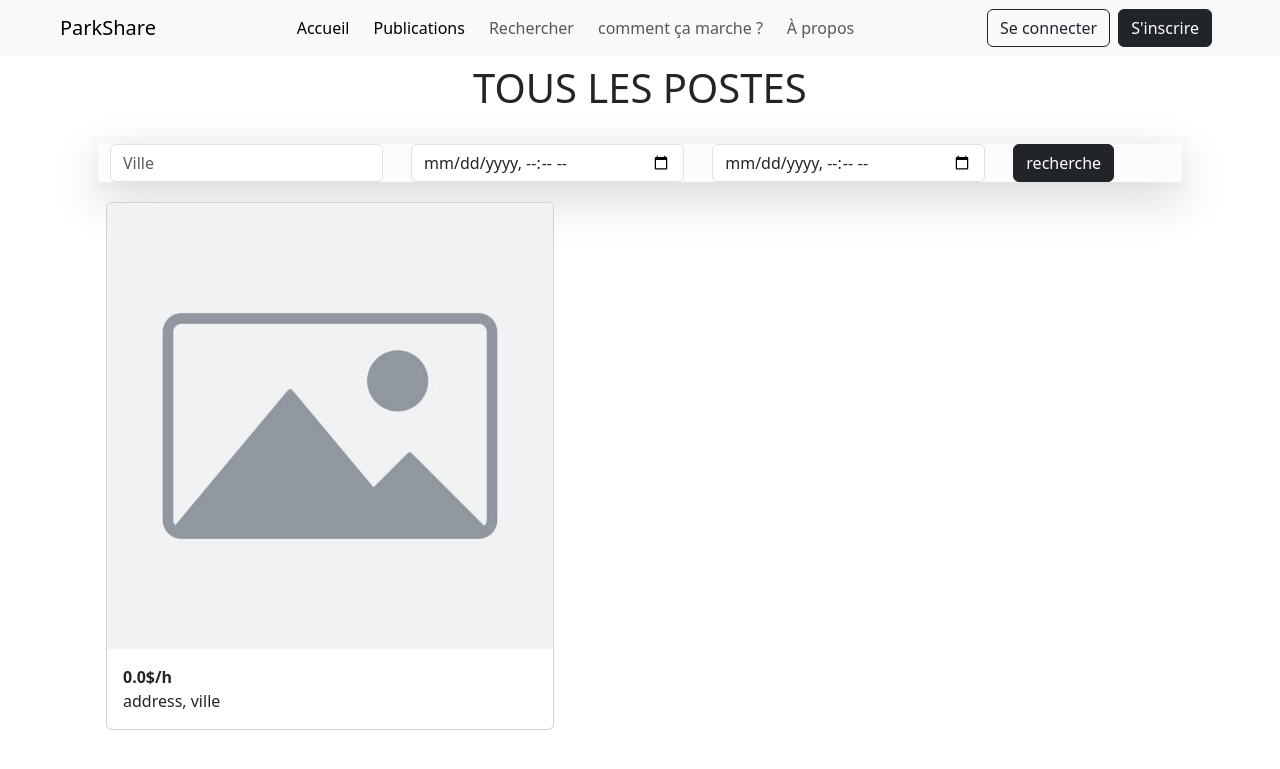
After one commit to Justin-Coulombe/projet-web, a Flask app: page /publications/ in a window 1280 px wide. The commit adds this page. Shown: the top 769 px of the page. Run offline with Flask 3, Linux system fonts and the light colour scheme; data comes from the database, SQL or seed files in the repository.

Commit message:
finalisation récit 12-22

```diff
--- a/Database/bd.py
+++ b/Database/bd.py
@@ -13,7 +13,7 @@ def init_database():
     _create_admin_user()
     _create_empty_publication()
 
-def get_publications(params):
+def get_publications_with_city_date(params):
     conn = _create_connection()
     cursor = conn.cursor()
     command = 'SELECT * FROM  Publication WHERE city LIKE ? AND DATE(start) <= DATE(?) AND DATE(end) >= DATE(?)'
@@ -23,20 +23,37 @@ def get_publications(params):
 
     publications = []
     for item in results:
-        publications.append(publication(item[0],item[1],item[2],item[3],item[4],item[5],item[6],item[7],item[8],item[9],item[10]))
+        publications.append(publication(item[0],item[1],item[2],item[3],item[4],item[5],item[6],item[7],item[8],item[9]))
 
     return publications
 
-def get_publication_t():
+def get_all_publications():
     conn = _create_connection()
     cursor = conn.cursor()
-    command = 'SELECT * FROM  Publication WHERE ville LIKE ?'
-    cursor.execute(command, ('ville',))
-    res = cursor.fetchall()
+    command = 'SELECT * FROM  Publication WHERE city LIKE "%"'
+    cursor.execute(command)
+    results = cursor.fetchall()
     _close_connection(conn,cursor)
-    return res
 
+    publications = []
+    for item in results:
+        publications.append(publication(item[0],item[1],item[2],item[3],item[4],item[5],item[6],item[7],item[8],item[9]))
 
+    return publications
+
+def get_sample_publications_limit(limite):
+    conn = _create_connection()
+    cursor = conn.cursor()
+    command = 'SELECT * FROM  Publication ORDER BY RANDOM() LIMIT ?'
+    cursor.execute(command, (limite,))
+    results = cursor.fetchall()
+    _close_connection(conn,cursor)
+
+    publications = []
+    for item in results:
+        publications.append(publication(item[0],item[1],item[2],item[3],item[4],item[5],item[6],item[7],item[8],item[9]))
+
+    return publications
 
 
 def _create_connection():
@@ -67,7 +84,7 @@ def _create_admin_user():
 
 def _create_empty_publication():
     command = "INSERT INTO Publication"\
-    " VALUES (NULL, (SELECT id FROM User WHERE nom = 'admin'), 'address', 0 , '1970-01-01', '3000-01-01','ville','extérieur', NULL ,30,30)"
+    " VALUES (NULL, (SELECT id FROM User WHERE nom = 'admin'), 'address', 0 , '1970-01-01 00:00', '3000-01-01 00:00','ville','extérieur', NULL ,30)"
     conn = _create_connection()
     cursor = conn.cursor()
     cursor.execute(command)
--- a/Database/objects.py
+++ b/Database/objects.py
@@ -1,5 +1,5 @@
 class publication:
-    def __init__(self, pId, pAuthor,pAddress, pPrice,pDebut,pFin,pCity,pLocation,pImgUrl,pPlaceMax, pPlaceDispo):
+    def __init__(self, pId, pAuthor,pAddress, pPrice,pDebut,pFin,pCity,pLocation,pImgUrl,pOpenPlace):
         self.id = pId
         self.author_id = pAuthor
         self.address = pAddress
@@ -9,11 +9,10 @@ class publication:
         self.city = pCity
         self.location = pLocation
         self.img = pImgUrl
-        self.place_max = pPlaceMax
-        self.place_open = pPlaceDispo
+        self.open_place = pOpenPlace
 
     def to_dict(self):
         return {'id':self.id , 'author': self.author_id, 'address': self.address,
                 'price': self.price,'start': self.start, 'end': self.end,
                 'city': self.city, 'location': self.location, 'img': self.img,
-                'place_max': self.place_max, 'place_open': self.place_open}
+                'open_place': self.open_place}
--- a/app.py
+++ b/app.py
@@ -1,21 +1,24 @@
 from flask import Flask, render_template
-from modules.Recherche import Bp_recherche
+from modules.Publication import Bp_publication
 from modules.API import Bp_api
 from Database import bd
 from stationnement import bp_stationnement
 from pathlib import Path
 import os
+
+
 app = Flask(__name__, static_url_path='')
 app.secret_key = os.getenv("SECRET_SESSION")
 
-app.register_blueprint(Bp_recherche, url_prefix='/recherche')
+app.register_blueprint(Bp_publication, url_prefix='/publications')
 app.register_blueprint(Bp_api, url_prefix='/API')
+app.register_blueprint(bp_stationnement, url_prefix='/stationnement')
 bd.init_database()
-app.register_blueprint(bp_stationnement, url_prefix='/stationnement')
-
 
 @app.route('/')
 def index():
     """Affiche l'accueil"""
+    publications = bd.get_sample_publications_limit(4)
+    context = {'publications': publications}
     return render_template('index.jinja', Entete="Accueil",
-                           message="PARKSHARE encore en cours de developememnt")
+                           message="PARKSHARE encore en cours de developememnt", context=context)
--- /dev/null
+++ b/modules/Publication.py
@@ -0,0 +1,24 @@
+from datetime import date, datetime
+from flask import request ,render_template, redirect, make_response, Blueprint
+from Database import bd
+
+Bp_publication = Blueprint('publications', __name__)
+
+
+@Bp_publication.route('/', methods=['GET'])
+def index():
+    """
+    Affiche une page pour afficher toutes les publications sur le site
+    """
+    all_publications = bd.get_all_publications()
+    context = {'publications': all_publications}
+    print(all_publications)
+    return render_template('publications/index.jinja', context=context)
+
+
+@Bp_publication.route('/recherche', methods=['GET'])
+def research():
+    """
+    Affiche une page pour afficher toutes les publications sur le site
+    """
+    return render_template('publications/recherche.jinja')
--- a/static/js/base.js
+++ b/static/js/base.js
@@ -1,15 +1,25 @@
+const URLbase = "http://127.0.0.1:5000/"
 const research_form = document.getElementById('research')
 const submitBtn = document.getElementById('submit_btn')
+submitBtn.classList.add()
 
 function formSubmitCatch(){
     let fields = research_form.elements
     let queryInfo = [fields[0].value, fields[1].value, fields[2].value]
-    let strQuery = JSON.stringify(queryInfo)
-    localStorage.setItem('query', strQuery)
-    console.log("la fonction entre")
-    window.location.href = window.location.href + "recherche"
+    console.log(`test : ${isNullOrEmpty(queryInfo[0])}`)
+    if(!(isNullOrEmpty(queryInfo[0]) && isNullOrEmpty(queryInfo[1]) && isNullOrEmpty(queryInfo[2]))){
+        let strQuery = JSON.stringify(queryInfo)
+        localStorage.setItem('query', strQuery)
+        console.log("la fonction entre")
+        window.location.href = URLbase + "publications/recherche"
+    }
 }
 
+function isNullOrEmpty(element){
+    let str = String(element)
+    let res = ((str.trim().length === 0) || (str === null) || (str.trim() === "empty"))
+    return res
+}
 
 window.addEventListener('load', function(){
     console.log('base load')
--- a/templates/_modele.jinja
+++ b/templates/_modele.jinja
@@ -12,8 +12,7 @@
     <script src="https://cdn.jsdelivr.net/npm/bootstrap@5.3.8/dist/js/bootstrap.bundle.min.js"
         integrity="sha384-FKyoEForCGlyvwx9Hj09JcYn3nv7wiPVlz7YYwJrWVcXK/BmnVDxM+D2scQbITxI"
         crossorigin="anonymous"></script>
-    {% block script %}
-    {% endblock %}
+
 </head>
 
 <body>
@@ -32,7 +31,10 @@
                             <a class="nav-link active" aria-current="page" href="/">Accueil</a>
                         </li>
                         <li class="nav-item me-2">
-                            <a class="nav-link" href="/recherche">Rechercher</a>
+                            <a class="nav-link active" aria-current="page" href="/publications">Publications</a>
+                        </li>
+                        <li class="nav-item me-2">
+                            <a class="nav-link" href="/publications/recherche">Rechercher</a>
                         </li>
                         <li class="nav-item me-2">
                             <a class="nav-link" href="#">comment ça marche ?</a>
@@ -49,7 +51,7 @@
             </div>
         </nav>
     </header>
-      <main class="container">
+    <main class="container">
         {% block centered_title%}
         {%endblock%}
         {% block recherche %}
@@ -57,15 +59,15 @@
             <form id="research" class="shadow-lg needs-validation" novalidate>
                 <div class="row gap-1">
                     <div class="col">
-                        <input type="text" placeholder="Ville" class="is-invalid form-control">
+                        <input type="text" placeholder="Ville" class="form-control">
                         <div class="invalid-feedback">Entrez une ville valide</div>
                     </div>
                     <div class="col">
-                        <input type="date" placeholder="date début" class="form-control">
+                        <input type="datetime-local" placeholder="date début" class="form-control">
                         <div class="invalid-feedback">Entrez une date valide</div>
                     </div>
                     <div class="col">
-                        <input type="date" placeholder="date fin" class="form-control">
+                        <input type="datetime-local" placeholder="date fin" class="form-control">
                         <div class="invalid-feedback">Entrez une date valide</div>
                     </div>
                     <div class="col-2">
--- /dev/null
+++ b/templates/publications/index.jinja
@@ -0,0 +1,27 @@
+{% extends '_modele.jinja' %}
+
+{%block centered_title %}
+<div class="mx-auto p-2" style="width: 350px;">
+  <h1>TOUS LES POSTES</h1>
+</div>
+{%endblock%}
+
+{%block contenu %}
+<ul class="list-inline">
+    {% for item in context.publications %}
+    <li class="list-inline-item m-1 col-5">
+        <a href="#" class="link-underline link-underline-opacity-0">
+            <div class="card ">
+                <img class="card-img-top" src="{% if item.image %}  {%else%} {{url_for('static', filename='img/placeholder.jpg')}} {%endif%}" alt="photo de la place">
+                <div class="card-body">
+                    <p class="card-text">
+                        <b>{{item.price}}$/h</b><br>
+                        {{item.address}}, {{item.city}}
+                    </p>
+                </div>
+            </div>
+        </a>
+    </li>
+    {%endfor%}
+</ul>
+{%endblock%}
```
Also changed, not shown: modules/API.py (+4 -6 lines), modules/Recherche.py (deleted, +0 -32 lines), static/js/recherche.js (+30 -15 lines), templates/index.jinja (+27 -4 lines), templates/publications/recherche.jinja (renamed from templates/Recherche/index.jinja, +2 -17 lines).
